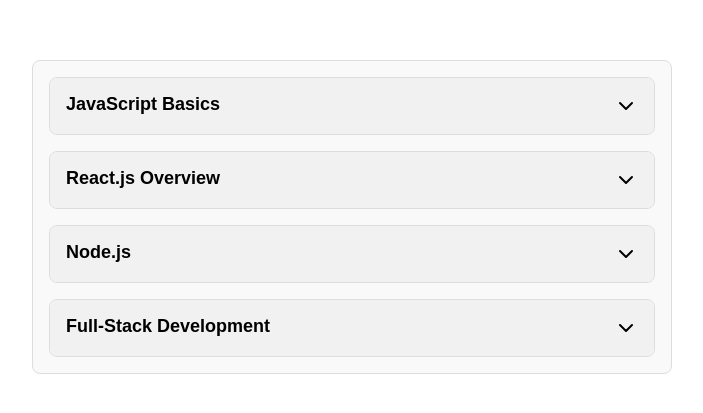
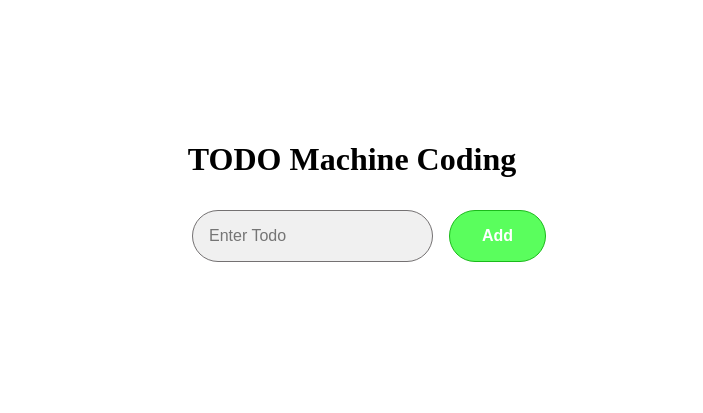
Before and after one commit to Sunanda01/Frontend-Machine-Coding, a React (Vite) app in the folder Pollyfils_and_Machine-Coding-in-ReactJS/: page / in a window 1280 px wide. Shown: the part 183-596 px from the top of the page, without its empty margins (288-991 px from the left). Built offline with nearby package versions, Linux system fonts and the light colour scheme.

Commit message:
Added TODO machine coding

```diff
--- a/Pollyfils_and_Machine-Coding-in-ReactJS/src/App.jsx
+++ b/Pollyfils_and_Machine-Coding-in-ReactJS/src/App.jsx
@@ -3,18 +3,20 @@
 // import CustomDrawer from "./views/Machine-Coding-ReactJS/custom-drawer";
 // import UseCustomMemo from "./views/custom-use-memo";
 // import UseCustomEffect from "./views/custom-useEffect-hook";
-import Accordian from "./views/Machine-Coding-ReactJS/Akshay_Saini/Accordian";
-import { items } from "./views/Machine-Coding-ReactJS/Akshay_Saini/Accordian/items";
+// import Accordian from "./views/Machine-Coding-ReactJS/Akshay_Saini/Accordian";
+// import { items } from "./views/Machine-Coding-ReactJS/Akshay_Saini/Accordian/items";
+import TODO_List from "./views/Machine-Coding-ReactJS/Akshay_Saini/To-Do_List";
 
 function App() {
   return (
     <>
       {/* <h1>Machine Coding</h1> */}
-      {/* <CustomDrawer/>
-      <CustomAPIFetch />
-      <UseCustomEffect/>
-      <UseCustomMemo/> */}
-      <Accordian items={items} />
+      {/* <CustomDrawer/> */}
+      {/* <CustomAPIFetch /> */}
+      {/* <UseCustomEffect/> */}
+      {/* <UseCustomMemo/> */}
+      {/* <Accordian items={items} /> */}
+      <TODO_List/>
     </>
   );
 }
--- a/Pollyfils_and_Machine-Coding-in-ReactJS/src/views/Machine-Coding-ReactJS/Akshay_Saini/Accordian/index.jsx
+++ b/Pollyfils_and_Machine-Coding-in-ReactJS/src/views/Machine-Coding-ReactJS/Akshay_Saini/Accordian/index.jsx
@@ -12,6 +12,7 @@
   ) : (
     <div className="main-container">
       <div className="item-container">
+        <h1 style={{textAlign:"center"}}>Accordian Machine Coding</h1>
         {items.map((item, index) => (
           <div className="item-style" key={index}>
             <div className="item-title" onClick={() => handleToggleItem(index)}>
--- /dev/null
+++ b/Pollyfils_and_Machine-Coding-in-ReactJS/src/views/Machine-Coding-ReactJS/Akshay_Saini/To-Do_List/index.css
@@ -0,0 +1,92 @@
+* {
+  box-sizing: border-box;
+  padding: 0;
+  margin: 0;
+}
+body,
+html {
+  height: 100%;
+  width: 100%;
+}
+.main-container {
+  justify-content: center;
+  display: flex;
+  flex-direction: column;
+  align-items: center;
+  height: 100vh;
+  width: 100vw;
+}
+.container {
+  display: flex;
+  gap: 1rem;
+  width: 25%;
+}
+input {
+  background-color: rgb(240, 240, 240);
+  padding: 1rem;
+  border-radius: 2rem;
+  border: 0.1rem solid rgb(116, 113, 114);
+  flex: auto;
+  font-size: medium;
+}
+.add-btn {
+  font-size: medium;
+  background-color: rgb(90, 254, 93);
+  padding: 0 2rem;
+  border-radius: 2rem;
+  border: 0.1rem solid rgb(27, 186, 27);
+  color: white;
+  font-weight: bold;
+  cursor: pointer;
+}
+.del-btn {
+  background-color: rgb(240, 30, 30);
+  padding: 0.7rem;
+  border-radius: 2rem;
+  border: 0.1rem solid rgb(255, 255, 255);
+  color: white;
+  font-weight: bold;
+  margin-right: 0.6rem;
+  cursor: pointer;
+}
+.list-container {
+  width: 25%;
+  display: flex;
+}
+ul {
+  flex-direction: column;
+  gap: 1rem;
+  list-style-type: disc;
+  display: flex;
+  margin-top: 1rem;
+  width: 100%;
+  align-items: center;
+  margin-bottom: 1rem;
+}
+li {
+  display: flex;
+  width: 100%;
+  background-color: rgb(240, 235, 246);
+  justify-content: space-between;
+  gap: 3rem;
+  align-items: center;
+  height: 3rem;
+  border-radius: 1rem;
+}
+.content {
+  display: flex;
+  gap: 1rem;
+  margin-left: 1rem;
+}
+.checkbox-style {
+  width: 20px;
+  height: 20px;
+  accent-color: blue;
+  cursor: pointer;
+}
+span {
+  font-size: 1.3rem;
+}
+.strike-through {
+  text-decoration: line-through;
+}
--- /dev/null
+++ b/Pollyfils_and_Machine-Coding-in-ReactJS/src/views/Machine-Coding-ReactJS/Akshay_Saini/To-Do_List/index.jsx
@@ -0,0 +1,94 @@
+import React, { useEffect, useState } from "react";
+import "./index.css";
+
+const TODO_List = () => {
+  const [hasLoaded, setHasLoaded] = useState(false);
+  const [item, setItem] = useState("");
+  const [todoList, setTodoList] = useState([]);
+  const handleAddTodo = () => {
+    if (item.trim() === "") return;
+    const itemdetail = {
+      id: todoList.length + 1,
+      text: item.trim(),
+      completed: false,
+    };
+    setTodoList((prev) => [...prev, itemdetail]);
+    setItem("");
+  };
+
+  const handleToggleCompleted = (id) => {
+    setTodoList(
+      todoList.map((t) => {
+        if (t.id === id)
+          return {
+            ...t,
+            completed: !t.completed,
+          };
+        else {
+          return t;
+        }
+      })
+    );
+  };
+
+  const handleDelete = (id) => {
+    setTodoList(
+      todoList.filter((t) => {
+        return t.id !== id;
+      })
+    );
+  };
+
+  useEffect(() => {
+    const storedTODO = JSON.parse(localStorage.getItem("todoItem"));
+    if (storedTODO) setTodoList(storedTODO);
+    setHasLoaded(true);
+  }, []);
+
+  useEffect(() => {
+    if (hasLoaded) localStorage.setItem("todoItem", JSON.stringify(todoList));
+  }, [todoList, hasLoaded]);
+
+  console.log(todoList);
+
+  return (
+    <div className="main-container">
+      <h1 style={{ marginBottom: "2rem" }}>TODO Machine Coding</h1>
+      <div className="container">
+        <input
+          type="text"
+          placeholder="Enter Todo"
+          value={item}
+          onChange={(e) => setItem(e.target.value)}
+        />
+        <button onClick={handleAddTodo} className="add-btn">
+          Add
+        </button>
+      </div>
+      <div className="list-container">
+        <ul>
+          {todoList.map((todo) => (
+            <li key={todo.id}>
+              <div className="content">
+                <input
+                  className="checkbox-style"
+                  type="checkbox"
+                  checked={todo.completed}
+                  onChange={() => handleToggleCompleted(todo.id)}
+                />
+                <span className={todo.completed ? "strike-through" : ""}>
+                  {todo.text}
+                </span>
+              </div>
+              <button onClick={() => handleDelete(todo.id)} className="del-btn">
+                Delete
+              </button>
+            </li>
+          ))}
+        </ul>
+      </div>
+    </div>
+  );
+};
+
+export default TODO_List;
```
